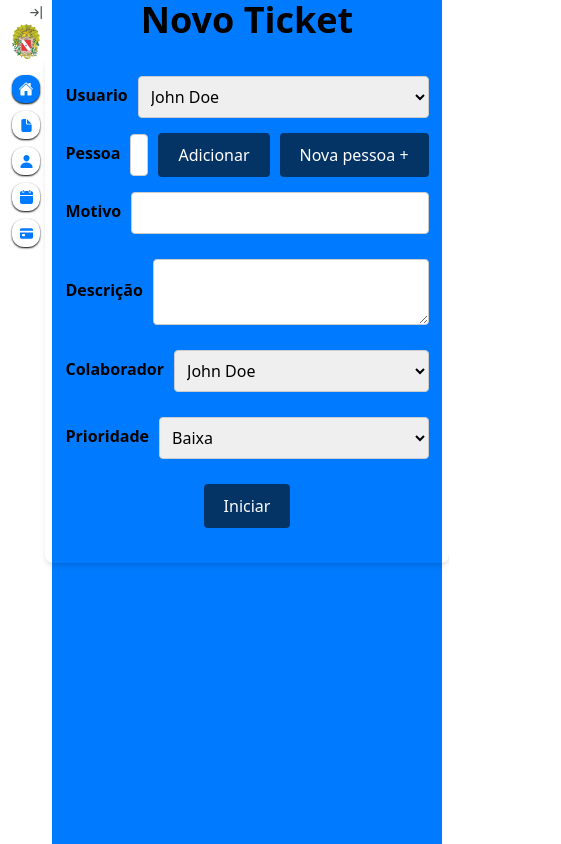
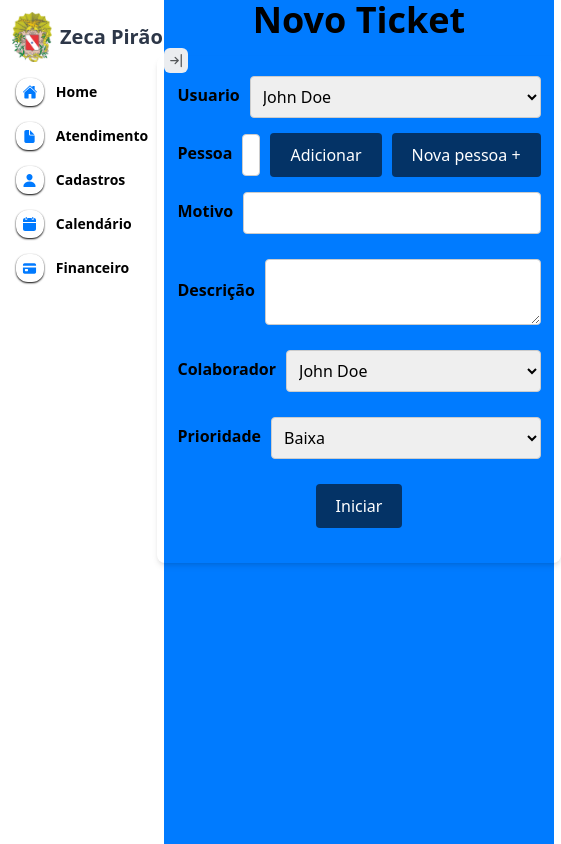
Before and after one commit to victoraamlima/unified-service-hub, a Next.js app: page /Dashboard/Ticket/NewTicket in a window 390 px wide. Shown: the whole page, 561 px wide, since content can reach past the window. Built offline with nearby package versions, Linux system fonts and the light colour scheme.

Commit message:
Refactor menu status management to use structured state and improve UI responsiveness

```diff
--- a/src/components/Dashboard/Header.tsx
+++ b/src/components/Dashboard/Header.tsx
@@ -8,10 +8,11 @@ export default function Header() {
 
   return (
     <header
-      className={`relative flex items-center flex-col gap-4
-        ${menuStatus === "open" ? "p-3 pt-6" : "p-4 pt-6 pr-7"}`}
+      className={`relative flex items-start flex-col gap-4 pt-3 transition-all ${
+        menuStatus.status === "close" ? "p-3 pr-0" : "pl-3"
+      }`}
     >
-      <div className="flex items-center gap-2">
+      <div className={`flex items-center gap-2`}>
         <Image
           src={getBaseUrl("/assets/images/BRASAO-ALEPA-2.png")}
           width={3762}
@@ -20,18 +21,26 @@ export default function Header() {
           className="w-10"
         />
 
-        {menuStatus === "close" && (
-          <h2 className="text-xl text-blue3 font-bold w-28 whitespace-nowrap">
-            Zeca Pirão
-          </h2>
-        )}
+        <h2
+          className={`text-xl text-blue3 font-bold whitespace-nowrap transition-all overflow-hidden ${
+            menuStatus.status === "close" ? "w-0" : "w-36"
+          }`}
+        >
+          Zeca Pirão
+        </h2>
       </div>
 
       <button
-        className={`absolute top-1 right-2 transition-all ${
-          menuStatus === "close" && "transform rotate-180"
+        className={`absolute top-12 z-10 -right-6 transition-all bg-white2 p-1 rounded-md ${
+          menuStatus.status === "close" && "transform rotate-180"
         }`}
-        onClick={() => setMenuStatus(menuStatus === "open" ? "close" : "open")}
+        onClick={() =>
+          setMenuStatus(
+            menuStatus.status === "open"
+              ? { status: "close", select: menuStatus.select }
+              : { status: "open", select: menuStatus.select }
+          )
+        }
       >
         <svg
           xmlns="http://www.w3.org/2000/svg"
@@ -41,9 +50,9 @@ export default function Header() {
         >
           <path
             stroke="#545759"
-            stroke-linecap="round"
-            stroke-linejoin="round"
-            stroke-width="1.25"
+            strokeLinecap="round"
+            strokeLinejoin="round"
+            strokeWidth="1.25"
             d="M13.25 2.5v12M10.25 8.5h-7.5M7.125 5.375 10.25 8.5l-3.125 3.125"
           />
         </svg>
--- a/src/components/Menu/ButtonsMenu.tsx
+++ b/src/components/Menu/ButtonsMenu.tsx
@@ -1,66 +1,80 @@
 import Link from "next/link";
 import colors from "@/json/themesColors.json";
 import { useAppContext } from "@/contexts";
+import { useEffect } from "react";
+import { useRouter } from "next/router";
 
 interface ButtonMenuProps {
   data: {
     name: string;
+    route: string;
     width: string;
     height: string;
     viewBox: string;
     path: string;
   };
-  state: {
-    select: string;
-    setSelect: (value: string) => void;
-  };
 }
 
-export default function ButtonMenu({ data, state }: ButtonMenuProps) {
-  const { menuStatus } = useAppContext();
+export default function ButtonMenu({ data }: ButtonMenuProps) {
+  const { menuStatus, setMenuStatus } = useAppContext();
+  const { name, route, width, height, viewBox, path } = data;
+
+  const isClose = menuStatus.status === "close";
+  const isActive = menuStatus.select === name;
+
+  const router = useRouter();
+  const page = router.route.split("/")[2];
+
+  useEffect(() => {
+    setMenuStatus({
+      status: menuStatus.status,
+      select: page,
+    });
+  }, [page]);
 
   return (
     <Link
-      href="/Dashboard/Ticket/TicketHome"
+      href={`/Dashboard/${route}`}
       type="button"
-      className={`flex gap-3 items-center justify-start relative ${
-        state.select === data.name && menuStatus === "close" && "my-2"
-      }`}
-      onClick={() => state.setSelect(data.name)}
+      className={`flex items-center justify-start relative
+         ${isActive && "my-2"}
+         ${isClose ? "gap-1 my-0" : "gap-3"}
+          `}
+      onClick={() => setMenuStatus({ status: menuStatus.status, select: name })}
     >
-      {state.select === data.name && menuStatus === "close" && (
-        <div
-          className={`${
-            state.select === data.name &&
-            "w-40 h-12 absolute -z-10 -left-3 bg-white1 rounded-2xl shadow-black1 shadow-md"
-          }`}
-        />
-      )}
-
       <div
         className={`w-7 h-7 shadow-sm shadow-black1 rounded-xl flex-center ${
-          state.select === data.name ? "bg-blue5" : "bg-white1"
+          isActive ? "bg-blue5" : "bg-white1"
         }`}
       >
         <svg
-          width={data.width}
-          height={data.height}
-          viewBox={data.viewBox}
-          fill={state.select === data.name ? colors.white1 : colors.blue5}
+          width={width}
+          height={height}
+          viewBox={viewBox}
+          fill={isActive ? colors.white1 : colors.blue5}
           xmlns="http://www.w3.org/2000/svg"
-          dangerouslySetInnerHTML={{ __html: data.path }}
+          dangerouslySetInnerHTML={{ __html: path }}
         />
       </div>
 
-      {menuStatus === "close" && (
-        <span
-          className={`text-sm font-bold ease-in-out transition-all ${
-            state.select === data.name && "text-blue5"
-          }`}
-        >
-          {data.name}
-        </span>
-      )}
+      <span
+        className={`text-sm font-bold transition-all overflow-hidden ${
+          isActive && "text-blue5"
+        }
+          ${isClose ? "w-0" : "w-fit"}
+        `}
+      >
+        {name}
+      </span>
+
+      <div
+        className={`${
+          isActive &&
+          "w-40 h-12 absolute -z-10 -left-3 bg-white1 rounded-2xl shadow-black1 shadow-md transition-all"
+        }
+            ${isClose && "hidden"}
+              `}
+      />
     </Link>
   );
 }
--- a/src/components/Menu/Menu.tsx
+++ b/src/components/Menu/Menu.tsx
@@ -4,20 +4,18 @@ import { useState } from "react";
 import { useAppContext } from "@/contexts";
 
 export default function Menu() {
-  const [select, setSelect] = useState("Home");
   const { menuStatus } = useAppContext();
 
   return (
     <nav
-      className={`flex flex-col justify-start
-      ${menuStatus === "open" ? "gap-2" : "gap-4"}
+      className={`flex flex-col justify-start transition-all self-center
+      ${menuStatus.status === "close" ? "gap-2" : "gap-4"}
     `}
     >
       {Object.values(iconsSvg).map((button) => (
         <ButtonMenu
           key={button.name}
           data={button}
-          state={{ select, setSelect }}
         />
       ))}
     </nav>
--- a/src/contexts/index.tsx
+++ b/src/contexts/index.tsx
@@ -4,6 +4,7 @@ import {
   AppContextType,
   TicketType,
   DepartmentType,
+  MenuStatusType,
 } from "@/types/contextsType";
 
 const AppContext = createContext<AppContextType | undefined>(undefined);
@@ -82,7 +83,10 @@ export function AppProvider({ children }: { children: React.ReactNode }) {
     },
   ]);
 
-  const [menuStatus, setMenuStatus] = useState<string>("open");
+  const [menuStatus, setMenuStatus] = useState<MenuStatusType>({
+    status: "open",
+    select: "Home",
+  });
 
   return (
     <AppContext.Provider
--- a/src/json/iconsSvg.json
+++ b/src/json/iconsSvg.json
@@ -1,7 +1,7 @@
 {
-
   "home": {
     "name": "Home",
+    "route": "Home",
     "width": "16",
     "height": "14",
     "viewBox": "0 0 16 14",
@@ -9,6 +9,7 @@
   },
   "atendimento": {
     "name": "Atendimento",
+    "route": "Atendimento",
     "width": "11",
     "height": "14",
     "viewBox": "0 0 11 14",
@@ -16,6 +17,7 @@
   },
   "cadastros": {
     "name": "Cadastros",
+    "route": "Cadastros",
     "width": "13",
     "height": "15",
     "viewBox": "0 0 13 15",
@@ -23,6 +25,7 @@
   },
   "calendario": {
     "name": "Calendário",
+    "route": "Calendario",
     "width": "13",
     "height": "15",
     "viewBox": "0 0 13 15",
@@ -30,6 +33,7 @@
   },
   "financeiro": {
     "name": "Financeiro",
+    "route": "Financeiro",
     "width": "15",
     "height": "11",
     "viewBox": "0 0 15 11",
```
Also changed, not shown: src/types/contextsType.tsx (+7 -2 lines).
